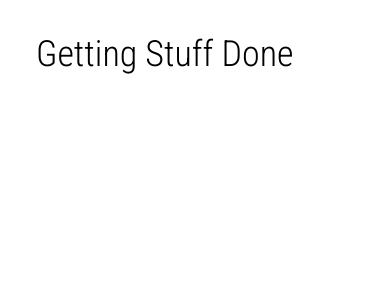
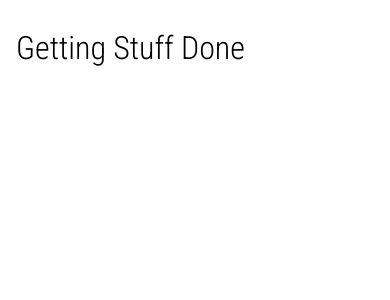
Before and after one commit to Goonie/getting-stuff-done, a React (Create React App) app: page / in a window 390 px wide. Shown: the top 300 px of the page. Built offline with nearby package versions, Linux system fonts and the light colour scheme.

Commit message:
Set up responsive styling

```diff
--- a/public/index.html
+++ b/public/index.html
@@ -12,6 +12,8 @@
       rel="stylesheet"
       href="//fonts.googleapis.com/css2?family=Roboto+Condensed:ital,wght@0,300;0,400;0,700;1,300;1,400;1,700&family=Roboto+Mono:ital,wght@0,100;0,200;0,300;0,400;0,500;0,600;0,700;1,100;1,200;1,300;1,400;1,500;1,600;1,700&family=Roboto+Slab:wght@100;200;300;400;500;600;700;800;900&family=Roboto:ital,wght@0,100;0,300;0,400;0,500;0,700;0,900;1,100;1,300;1,400;1,500;1,700;1,900&display=swap"
     />
+
+    <meta name="viewport" content="width=device-width, initial-scale=1" />
   </head>
 
   <body>
--- a/src/App.scss
+++ b/src/App.scss
@@ -1,4 +1,5 @@
 @import "css-utilities/variables";
+@import "css-utilities/breakpoints";
 
 * {
   margin: 0;
@@ -7,24 +8,56 @@
 }
 
 body {
-  padding-left: $grid-margin;
-  padding-right: $grid-margin;
+  padding-left: $grid-mobile-margin;
+  padding-right: $grid-mobile-margin;
+
+  @include tablet-and-up {
+    padding-left: $grid-tablet-margin;
+    padding-right: $grid-tablet-margin;
+  }
 }
 
 html {
-  font-size: 18px;
+  font-size: 16px;
+
+  @include tablet-and-up {
+    font-size: 18px;
+  }
 }
 
 body,
-h1 {
+h1,
+h2 {
   font-family: "Roboto", sans-serif;
   font-size: 1rem;
-  line-height: $grid-baseline * 5;
+  line-height: $grid-baseline * 4;
   font-weight: 300;
 }
 
 h1 {
+  margin-bottom: $grid-baseline * 2;
   font-family: "Roboto Condensed", sans-serif;
   font-size: 2rem;
   line-height: $grid-baseline * 6;
 }
+
+h2 {
+  margin-top: $grid-baseline * 4;
+  margin-bottom: $grid-baseline;
+  font-family: "Roboto Condensed", sans-serif;
+  font-size: 1.2rem;
+  font-weight: 400;
+}
+
+p {
+  margin-bottom: $grid-baseline * 2;
+}
+
+ul {
+  margin-bottom: $grid-baseline * 2;
+  margin-left: 1.15rem;
+}
+
+li {
+  margin-bottom: $grid-baseline;
+}
--- a/src/components/debug/Grid.scss
+++ b/src/components/debug/Grid.scss
@@ -1,6 +1,7 @@
 @use "sass:math";
 
 @import "css-utilities/variables";
+@import "css-utilities/breakpoints";
 
 $grid-baseline-color: hsla(0, 100%, 50%, 0.4);
 
@@ -17,12 +18,17 @@ $grid-label-color: hsla(0, 100%, 50%, 0.6);
   left: 50%;
   top: 0;
   display: flex;
-  width: calc(100vw - #{$grid-margin} * 2);
+  width: calc(100vw - #{$grid-mobile-margin} * 2);
   max-width: $page-maximum-width;
   height: 100vh;
-  border-left: $grid-margin solid $grid-margin-color;
-  border-right: $grid-margin solid $grid-margin-color;
+  border-left: $grid-mobile-margin solid $grid-margin-color;
+  border-right: $grid-mobile-margin solid $grid-margin-color;
   transform: translateX(-50%);
+
+  @include tablet-and-up {
+    border-left-width: $grid-tablet-margin;
+    border-right-width: $grid-tablet-margin;
+  }
 
   .column {
     width: 100%;
@@ -39,8 +45,23 @@ $grid-label-color: hsla(0, 100%, 50%, 0.6);
       border-left: none;
     }
 
+    &:nth-child(2),
     &:last-child {
       border-right: none;
+    }
+
+    &:nth-child(n + 3) {
+      display: none;
+    }
+
+    @include tablet-and-up {
+      &:nth-child(2) {
+        border-right: math.div($grid-gutter, 2) solid $grid-gutter-color;
+      }
+
+      &:nth-child(n + 3) {
+        display: initial;
+      }
     }
   }
 }
@@ -54,4 +75,11 @@ body.grid {
     $grid-baseline-color calc(#{$grid-baseline} - 1px),
     $grid-baseline-color $grid-baseline
   );
+
+  h1,
+  h2,
+  p,
+  li {
+    background-color: hsla(0, 0%, 0%, 0.1);
+  }
 }
--- /dev/null
+++ b/src/css-utilities/_breakpoints.scss
@@ -0,0 +1,5 @@
+@mixin tablet-and-up {
+  @media screen and (min-width: 640px) {
+    @content;
+  }
+}
--- a/src/css-utilities/_variables.scss
+++ b/src/css-utilities/_variables.scss
@@ -1,6 +1,8 @@
 $grid-baseline: 0.375rem;
 
-$grid-margin: 2rem;
+$grid-mobile-margin: 1rem;
+$grid-tablet-margin: 2rem;
+
 $grid-gutter: $grid-baseline * 2;
 
 $page-maximum-width: 50rem;
```
